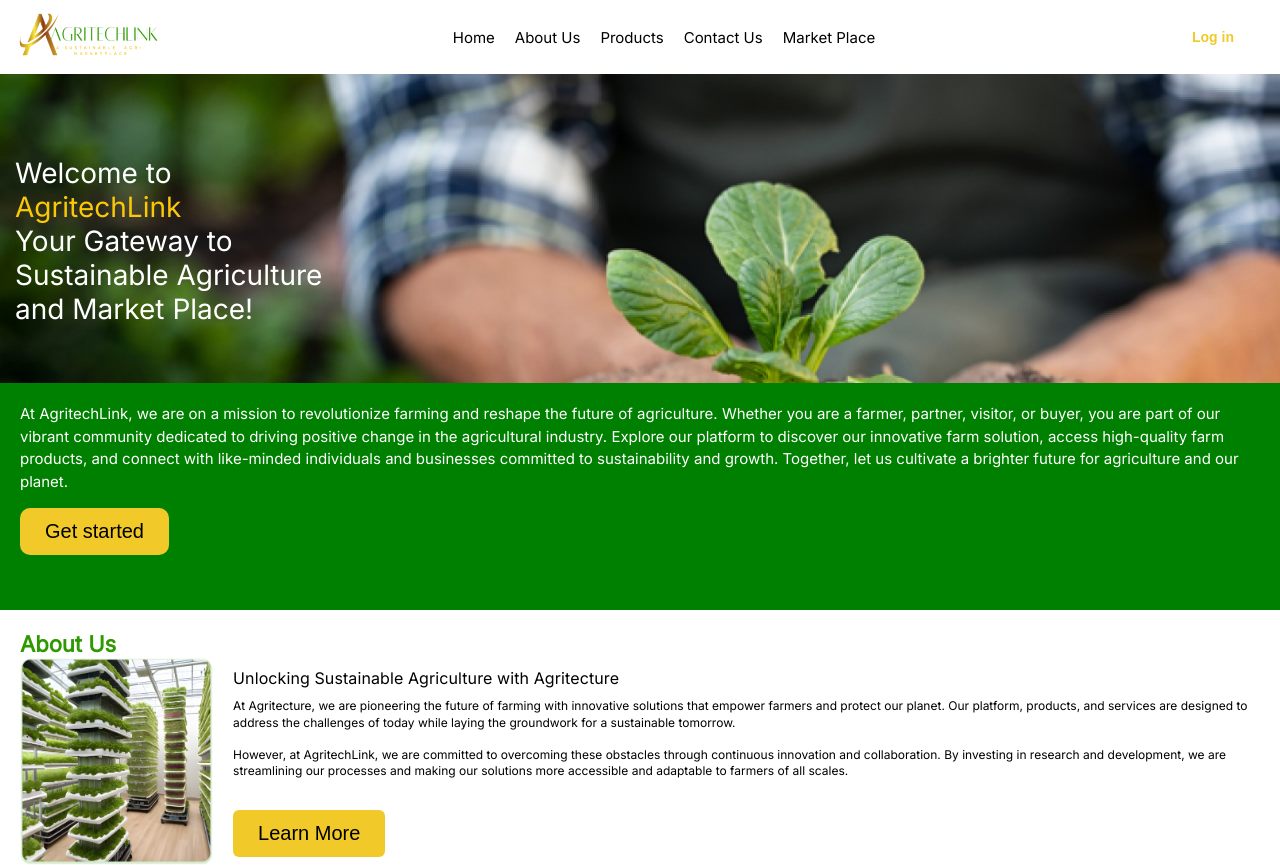
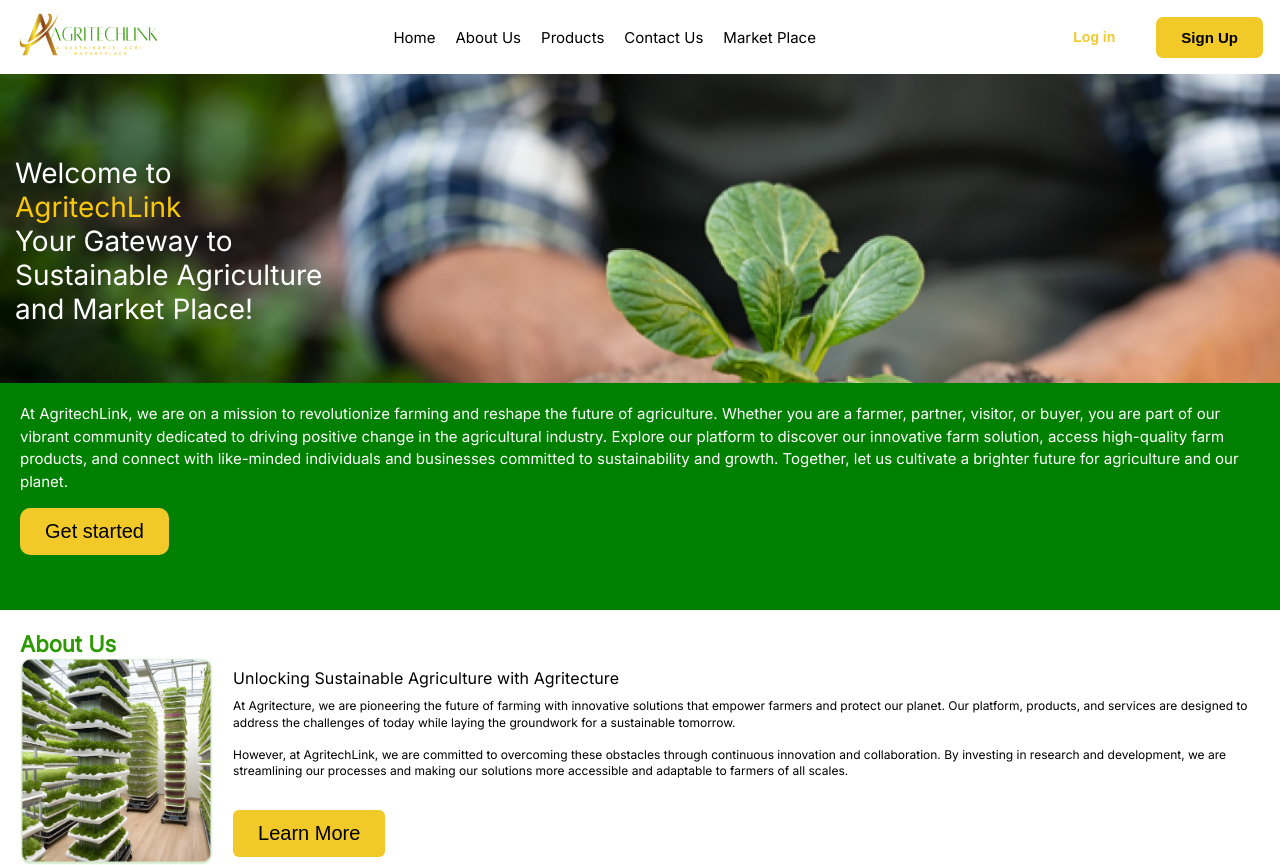
Before and after one commit to Ahnob/agritechcapstonereact, a React (Vite) app: page / in a window 1280 px wide. Shown: the top 865 px of the page. Built offline with nearby package versions, Linux system fonts and the light colour scheme.

Commit message:
adjusted the signup button for the desktop

```diff
--- a/src/components/Navbar/Navbars.css
+++ b/src/components/Navbar/Navbars.css
@@ -46,20 +46,19 @@
   border: none;
 }
 
-.link{
+.link {
   color: #000;
 }
 
 .signup-btn {
   /* height: 40px; Adjust height to match other items */
-  padding: 5px 25px; /* Add padding to the button */
+  padding: 12px 25px; /* Add padding to the button */
   font-weight: 600;
   background-color: rgb(241, 201, 40);
   border-radius: 7px;
   cursor: pointer;
   transition: 0.1s ease;
   font-size: 15px;
-  width: 100px;
   border: none;
 }
 
--- a/src/components/Navbar/Navbars.jsx
+++ b/src/components/Navbar/Navbars.jsx
@@ -43,6 +43,9 @@ function Navbars() {
         <button className="login-btn">
           <Link to="/login">Log in</Link>
         </button>
+        <button className="signup-btn">
+          <Link to="/Onboarding">Sign Up</Link>
+        </button>
       </div>
       <button onClick={() => setIsOpen(true)} className="hamburger">
         <img src={hamburger_icon} alt="hamburger icon" />
```
